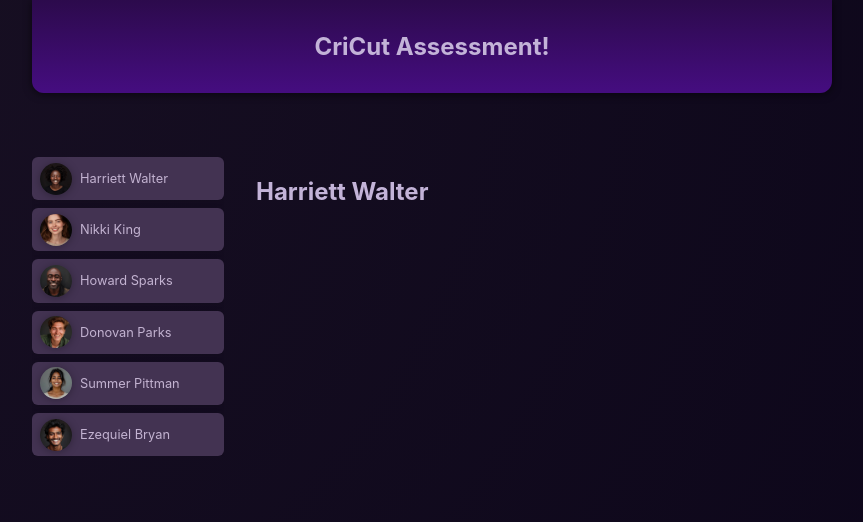
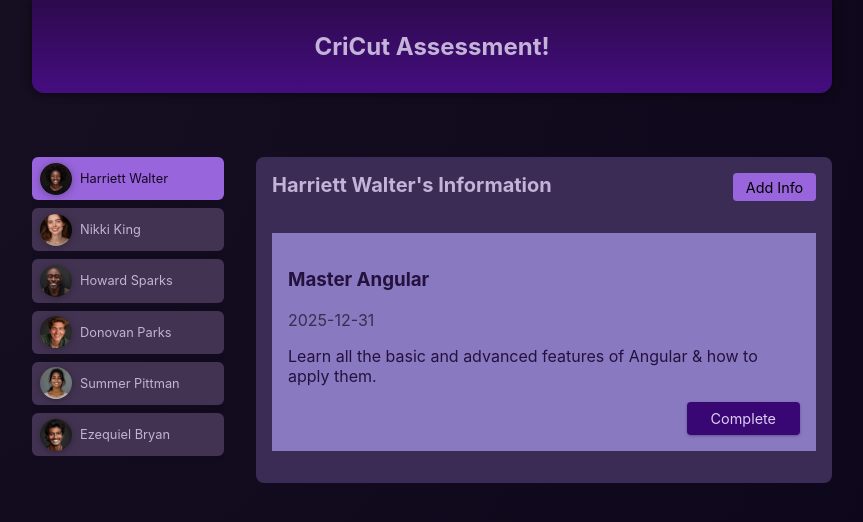
Before and after one commit to devyusko/CriCut, an Angular app in the folder cricut-angular-interview/: page /assessment in a window 1280 px wide. Both pictures are taken after a click on the button "Harriett Walter". Shown: the top 522 px of the page, without its empty margins (208-1071 px from the left). Built offline with nearby package versions, Linux system fonts and the light colour scheme.

Commit message:
- adding some css for active user button clicked

```diff
--- a/cricut-angular-interview/src/app/assessment/assessment.component.html
+++ b/cricut-angular-interview/src/app/assessment/assessment.component.html
@@ -4,12 +4,12 @@
   <ul id="users">
     @for (user of users; track user.id) {
       <li>
-        <app-user (select)="onSelectUser($event)" [user]="user" ></app-user>
+        <app-user (select)="onSelectUser($event)" [user]="user" [selected]="user.id ===  selectedUserId"></app-user>
       </li>
     }
   </ul>
   @if (selectedUser) {
-    <app-user-information [name]="selectedUser.name" ></app-user-information>
+    <app-user-information [id]="selectedUser.id" [name]="selectedUser.name" ></app-user-information>
   } @else {
     <p>Select a user to see their information!</p>
   }
--- a/cricut-angular-interview/src/app/assessment/assessment.component.less
+++ b/cricut-angular-interview/src/app/assessment/assessment.component.less
@@ -16,13 +16,6 @@
   overflow: auto;
 }
 
-#fallback {
-  font-weight: bold;
-  font-size: 1.15rem;
-  margin: 0;
-  text-align: center;
-}
-
 @media (min-width: 768px) {
   main {
     margin: 4rem auto;
@@ -32,9 +25,4 @@
   #users {
     flex-direction: column;
   }
-
-  #fallback {
-    font-size: 1.5rem;
-    text-align: left;
-  }
 }
--- /dev/null
+++ b/cricut-angular-interview/src/app/assessment/user-information/user-detail/user-detail.component.html
@@ -0,0 +1,8 @@
+<article>
+  <h1>{{ detail.title }}</h1>
+  <time>{{ detail.dueDate }}</time>
+  <p>{{ detail.summary }}</p>
+  <p class="actions">
+    <button>Complete</button>
+  </p>
+</article>
--- /dev/null
+++ b/cricut-angular-interview/src/app/assessment/user-information/user-detail/user-detail.component.less
@@ -0,0 +1,37 @@
+article {
+  padding: 1rem;
+  color: #25113d;
+  background-color: #8879c1;
+}
+
+h2 {
+  margin: 0;
+}
+
+time {
+  color: #3c2c50;
+}
+
+.actions {
+  text-align: right;
+  margin: 0;
+}
+
+.actions button {
+  font: inherit;
+  font-size: 0.9rem;
+  cursor: pointer;
+  background-color: #380774;
+  color: #decdf2;
+  border-radius: 4px;
+  padding: 0.5rem 1.5rem;
+  border: none;
+  box-shadow: 0 1px 3px rgba(0, 0, 0, 0.3);
+  transition: all 0.3s ease;
+}
+
+.actions button:hover,
+.actions button:active {
+  background-color: #4a0774;
+  box-shadow: 0 1px 6px rgba(0, 0, 0, 0.3);
+}
--- a/cricut-angular-interview/src/app/assessment/user-information/user-information.component.html
+++ b/cricut-angular-interview/src/app/assessment/user-information/user-information.component.html
@@ -1 +1,17 @@
-<h2>{{ name }}</h2>
+<section id="user">
+  <header>
+    <h2>{{ name }}'s Information</h2>
+    <menu>
+      <button>
+        Add Info
+      </button>
+    </menu>
+  </header>
+  <ul>
+    @for (detail of selectedUserDetails; track detail.id) {
+      <li>
+        <app-user-detail [detail]="detail"></app-user-detail>
+      </li>
+    }
+  </ul>
+</section>
--- a/cricut-angular-interview/src/app/assessment/user-information/user-information.component.less
+++ b/cricut-angular-interview/src/app/assessment/user-information/user-information.component.less
@@ -0,0 +1,63 @@
+#user {
+  padding: 1rem;
+  border-radius: 8px;
+  max-height: 60vh;
+  overflow: auto;
+  background-color: #3a2c54;
+}
+
+header {
+  display: flex;
+  justify-content: space-between;
+  align-items: flex-start;
+  margin-bottom: 2rem;
+  gap: 1rem;
+}
+
+h2 {
+  margin: 0;
+  font-size: 0.9rem;
+  width: 60%;
+  text-wrap: balance;
+}
+
+menu {
+  margin: 0;
+  padding: 0;
+}
+
+menu button {
+  font: inherit;
+  cursor: pointer;
+  background-color: #9965dd;
+  border-radius: 4px;
+  border: none;
+  padding: 0.35rem 0.8rem;
+  font-size: 0.9rem;
+}
+
+menu button:hover,
+menu button:active {
+  background-color: #a565dd
+}
+
+ul {
+  list-style: none;
+  margin: 1rem 0;
+  padding: 0;
+  display: flex;
+  flex-direction: column;
+  gap: 1rem;
+  max-height: 50vh;
+  overflow: auto;
+}
+
+@media (min-width: 768px) {
+  h2 {
+    font-size: 1.25rem;
+  }
+
+  menu {
+    width: auto;
+  }
+}
--- a/cricut-angular-interview/src/app/assessment/user-information/user-information.component.ts
+++ b/cricut-angular-interview/src/app/assessment/user-information/user-information.component.ts
@@ -1,11 +1,45 @@
 import {Component, Input} from "@angular/core";
+import {UserDetailComponent} from "./user-detail/user-detail.component";
 
 @Component({
   selector: 'app-user-information',
   styleUrls: ['user-information.component.less'],
   templateUrl: 'user-information.component.html',
+  imports: [
+    UserDetailComponent
+  ],
   standalone: true
 })
 export class UserInformationComponent {
+  @Input({ required: true }) id!: string;
   @Input({ required: true }) name!: string;
+  userDetails = [
+    {
+      id: 't1',
+      userId: 'u1',
+      title: 'Master Angular',
+      summary:
+        'Learn all the basic and advanced features of Angular & how to apply them.',
+      dueDate: '2025-12-31',
+    },
+    {
+      id: 't2',
+      userId: 'u3',
+      title: 'Build first prototype',
+      summary: 'Build a first prototype of the online shop website',
+      dueDate: '2024-05-31',
+    },
+    {
+      id: 't3',
+      userId: 'u3',
+      title: 'Prepare issue template',
+      summary:
+        'Prepare and describe an issue template which will help with project management',
+      dueDate: '2024-06-15',
+    },
+  ];
+
+  get selectedUserDetails() {
+    return this.userDetails.filter((userDetails) => userDetails.userId === this.id);
+  }
 }
--- a/cricut-angular-interview/src/app/assessment/user/user.component.html
+++ b/cricut-angular-interview/src/app/assessment/user/user.component.html
@@ -1,5 +1,5 @@
 <div>
-  <button (click)="onSelectUser()">
+  <button [class.active]="selected" (click)="onSelectUser()">
     <img
       [src]="imageSrc"
       [alt]="user.name"
--- a/cricut-angular-interview/src/app/assessment/user/user.component.ts
+++ b/cricut-angular-interview/src/app/assessment/user/user.component.ts
@@ -21,6 +21,7 @@
 })
 export class UserComponent {
   @Input({ required: true }) user!: User;
+  @Input({ required: true }) selected!: boolean;
   @Output() select = new EventEmitter<string>();
   // output function signal
   // eventEmitter done automatically when using output function
--- a/cricut-angular-interview/src/styles.less
+++ b/cricut-angular-interview/src/styles.less
@@ -14,3 +14,19 @@
 * {
   box-sizing: border-box;
 }
+
+/* Applies to all scrollable elements */
+::-webkit-scrollbar {
+  width: 8px; // Adjust the width of the scrollbar here
+}
+
+/* Handle of the scrollbar */
+::-webkit-scrollbar-thumb {
+  background-color: darkgrey; // Adjust the color of the scrollbar handle here
+  border-radius: 10px; // Rounded corners of the scrollbar handle
+}
+
+/* Track of the scrollbar */
+::-webkit-scrollbar-track {
+  background: transparent; // Adjust the background of the track here
+}
```
Also changed, not shown: cricut-angular-interview/src/app/assessment/user-information/user-detail/user-detail.component.ts (added, +19 -0 lines).
